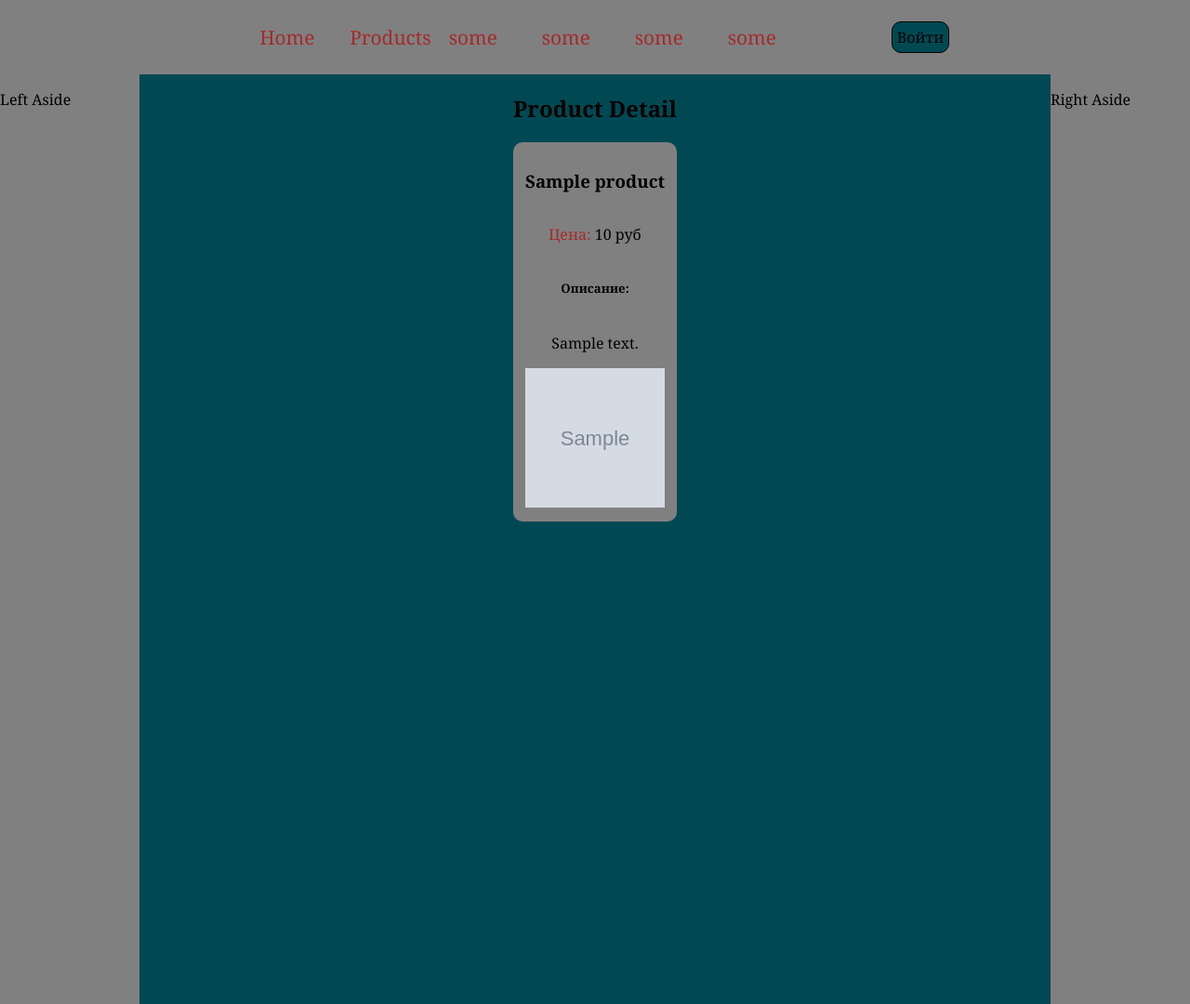
After one commit to LeviDeveloper001/Django_clothing-store, a Django app: page /products/detail/1 in a window 1280 px wide. The commit adds this page. Shown: the whole page at 93% size. Run offline with Django 5.2, Linux system fonts and the light colour scheme; tables that the repository leaves empty hold one stand-in row (values such as "Sample post"); grey boxes marked "Sample" are stand-in pictures.

Commit message:
изменение products

```diff
--- a/aapp/products/urls.py
+++ b/aapp/products/urls.py
@@ -3,8 +3,10 @@ from . import views
 
 app_name='products'
 urlpatterns = [
-    path('', views.ProductListView.as_view(), name='home'),
-    path('add/', view=views.AddProductView.as_view(), name='add')
+    path('<int:page>/', views.ProductListView.as_view(), name='product_list'),
+    # path('<int:page>'),
+    path('add/', view=views.AddProductView.as_view(), name='add'),
+    path('detail/<int:pk>', view=views.ProductDetailView.as_view(), name='detail')
 ]
 
 products_config = (urlpatterns, app_name)
--- a/aapp/products/views.py
+++ b/aapp/products/views.py
@@ -2,7 +2,7 @@ from typing import Any
 from django.forms.forms import BaseForm
 from django.shortcuts import render
 from django.http import HttpRequest, HttpResponse
-from django.views.generic import TemplateView, FormView, ListView
+from django.views.generic import TemplateView, FormView, ListView, DetailView
 from django.contrib.auth.mixins import LoginRequiredMixin
 
 from utils.general.mixins import GeneralMixin
@@ -70,6 +70,7 @@ class ProductListView(GeneralMixin, ListView):
     images_model=models.ProductImage
     model=models.Product
     context_object_name='product_list'
+    paginate_by=40
     # items_in_row =
 
     def get_images_queryset(self, context:dict):
@@ -86,3 +87,20 @@ class ProductListView(GeneralMixin, ListView):
         context['product_images']=self.get_images_queryset(context)
         print(context)
         return context
+
+
+class ProductDetailView(GeneralMixin, DetailView):
+    template_name='products/product_detail.html'
+    model=models.Product
+    context_object_name='product'
+
+    def get_images_query_set(self, context:dict):
+        return models.ProductImage.objects.filter(
+            product=context['product']
+        )
+
+    def get_context_data(self, **kwargs) -> dict[str, Any]:
+        context = super().get_context_data(**kwargs)
+        context['product_images']=self.get_images_query_set(context)
+        print(context)
+        return context
--- a/aapp/static/css/style.css
+++ b/aapp/static/css/style.css
@@ -1,6 +1,10 @@
 :root {
     --background-color: #004953;
     --main-color: gray;
+    --a-color: brown;
+    --a-decoration: none;
+    --a-hover-color: red;
+    --span-color: brown;
 }
 
 body {
@@ -53,9 +57,7 @@ header>nav>div>a:hover {
     color: red;
 }
 
-header>nav>div>a>span {
 
-}
 
 header .login-profile {
     /* padding: 10px; */
@@ -190,6 +192,11 @@ form.change-profile-form textarea[name=description] {
     border: 1px solid var(--main-color);
     border-radius: 10px;
     display: inline-block;
+    text-decoration: var(--a-decoration);
+    min-width: 200px;
+    min-height: 200px;
+    max-width: 200px;
+    max-height: 200px;
 }
 
 .product-list>a:hover {
@@ -197,7 +204,54 @@ form.change-profile-form textarea[name=description] {
     border-color: white;
 }
 
+.product-list li span {
+    color: var(--span-color);
+}
+
 .product-list>a .product-item {
     width: 190px;
     height: 140px;
 }
+
+
+.product-list-pagination {
+    /* background-color: var(--main-color); */
+    align-items: center;
+}
+
+.product-list-pagination .step-links {
+    border: 1px solid black;
+    display: flex;
+    flex-direction: row;
+    justify-content: center;
+    align-items: center;
+}
+
+.product-list-pagination .circle {
+    border-radius: 50%;
+    background-color: var(--main-color);
+    width: 30px;
+    height: 30px;
+    margin: 0px 10px;
+}
+
+.product-list-pagination a {
+    color: var(--a-color);
+    text-decoration: var(--a-decoration);
+    font-size: 2rem;
+}
+
+.product-list-pagination a:hover {
+    color: var(--a-hover-color);
+}
+
+
+.product-detail-wrapper {
+    background-color: var(--main-color);
+    padding: 10px;
+    border-radius: 10px;
+    display: flex;
+    flex-direction: column;
+    justify-content: center;
+    align-items: center;
+}
--- a/aapp/templates/base/header.html
+++ b/aapp/templates/base/header.html
@@ -8,7 +8,7 @@
     </nav>
     <nav>
         <div>
-            <a href={% url "products:home" %}>
+            <a href={% url "products:product_list" page="1" %}>
                 <span>Products</span>
             </a>
         </div>
--- /dev/null
+++ b/aapp/templates/products/product_detail.html
@@ -0,0 +1,26 @@
+{% extends "base/base.html" %}
+
+{% block content %}
+
+
+<h2>
+    Product Detail
+</h2>
+
+<div class='product-detail-wrapper'>
+    <h3 class='product-detail_name'>{{ product.name }}</h3>
+    <p class='product-detail_price'>
+        <span style='color:brown'>Цена: </span> {{ product.price }} руб
+    </p>
+    <h5>Описание:</h5>
+    <p id='product-detail_description'>{{ product.description }}</p>
+    <div class='product-detail_images-wrapper'>
+        {% for image in product_images|slice:":3" %}
+            <img class='product-detail_image' src="../../{{ image.image }}" width='150' height='150'>
+
+        {% endfor %}
+    </div>
+
+</div>
+
+{% endblock content %}
```
Also changed, not shown: aapp/templates/other/for_sellers.html (added, +9 -0 lines), aapp/templates/products/product_list.html (+13 -2 lines).
